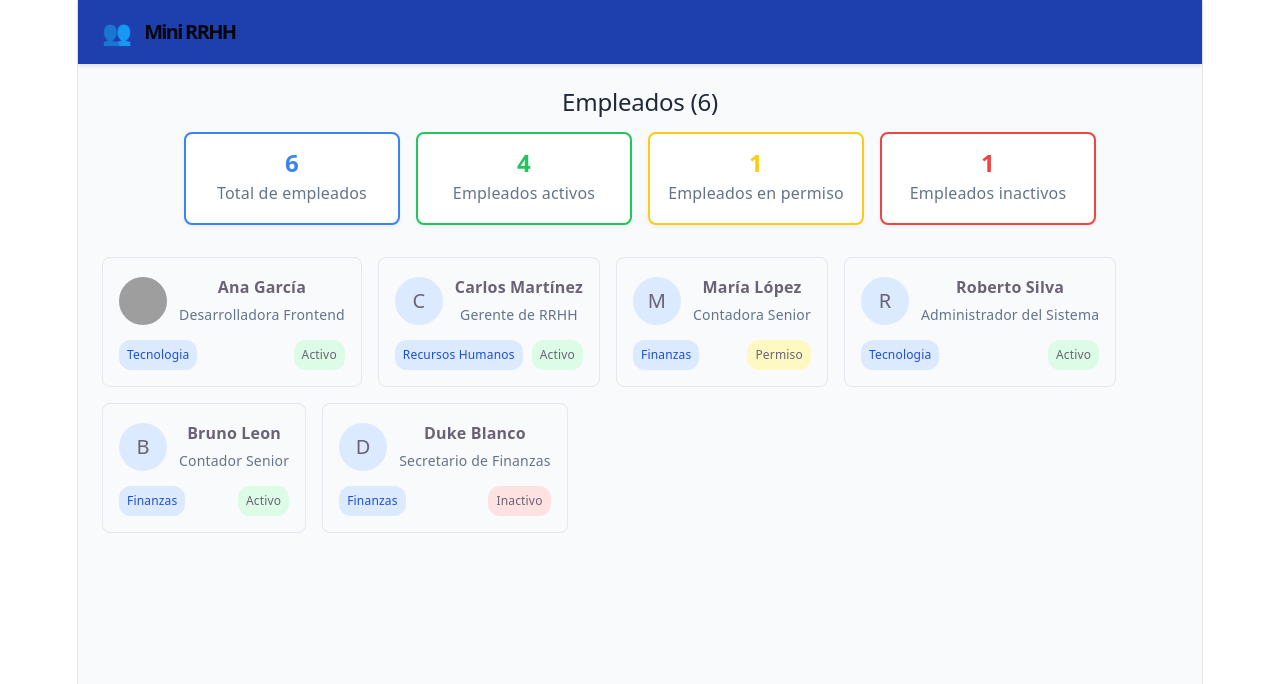
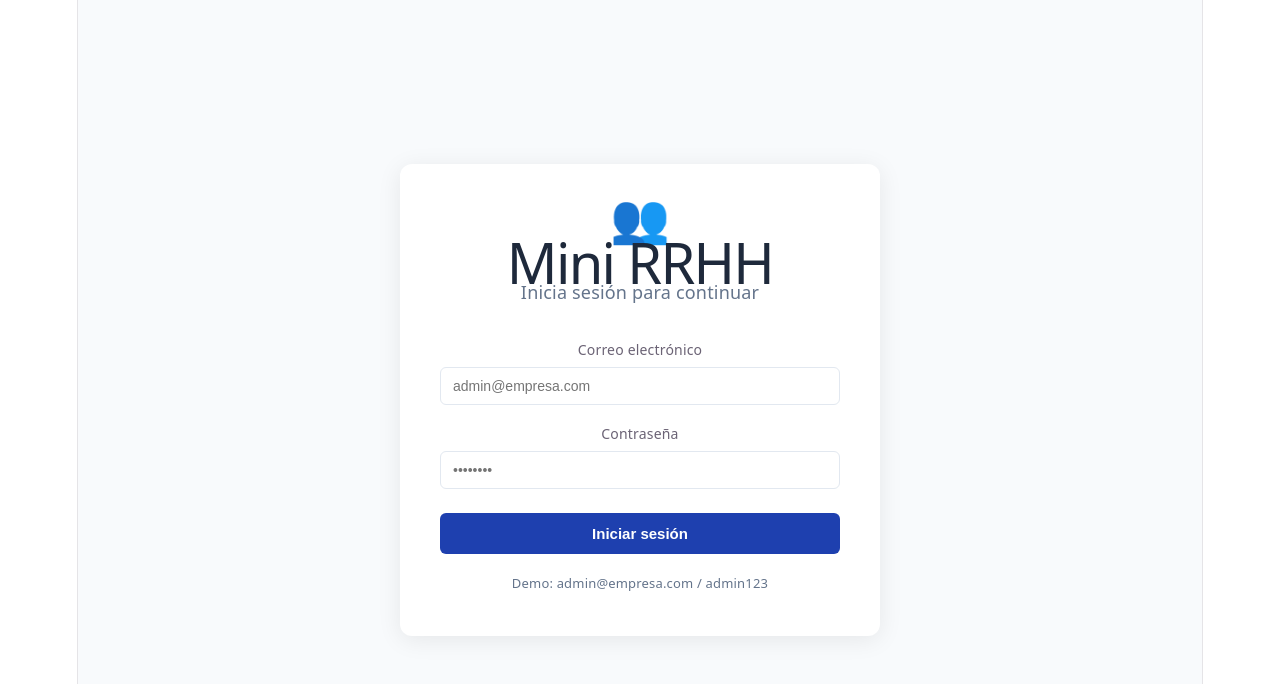
Before and after one commit to Gamesjuegos25/DesarrolloWeb-Tarea1, a React (Vite) app: page /login in a window 1280 px wide. Shown: the top 684 px of the page. Built offline with nearby package versions, Linux system fonts and the light colour scheme; grey boxes are pictures that could not be loaded.

Commit message:
VERSION con login
version con login de la case de primero de agosto

```diff
--- a/package.json
+++ b/package.json
@@ -14,7 +14,8 @@
     "dotenv": "^17.4.2",
     "pg": "^8.22.0",
     "react": "^19.2.7",
-    "react-dom": "^19.2.7"
+    "react-dom": "^19.2.7",
+    "react-router-dom": "^7.18.2"
   },
   "devDependencies": {
     "@eslint/js": "^10.0.1",
--- a/src/App.tsx
+++ b/src/App.tsx
@@ -1,56 +1,88 @@
+// src/App.tsx
+import type { ReactNode } from 'react';
+import { BrowserRouter, Routes, Route, Navigate,Link, useNavigate } from 'react-router-dom';
 import Header from './layouts/Header';
-import EmployeeCard from './components/EmployeeCard';
+import LoginPage from './Pages/LoginPage';
 
-import { mockEmployees } from './utils/mockData';
-import type { Employee } from './types';
-import { StatsBadge } from './components/StatsBadge';
+import DashboardPage from './Pages/DashboardPage';
+import EmployeesPage from './Pages/EmployeesPage';
+import ProtectedRoute from './components/ProtectedRoute';
+import type { User } from './types';
 
+// Layout con Header para páginas autenticadas
+function AppLayout({ children }: { children: ReactNode }) {
+  const navigate = useNavigate();
+  const role = localStorage.getItem('userRole') as User['role'] | null;
+  const name = localStorage.getItem('userName') || '';
 
-function App() {
-  const handleSelectEmployee = (employee: Employee) => {
-    console.log('Empleado seleccionado:', employee.name);
-    alert(`Seleccionaste a ${employee.name} — ${employee.position}`);
+  const user = role ? { id: 1, name, email: '', role, token: '' } as User : undefined;
+
+  const handleLogout = () => {
+    localStorage.removeItem('token');
+    localStorage.removeItem('userRole');
+    localStorage.removeItem('userName');
+    navigate('/login');
   };
 
   return (
     <div style={{ minHeight: '100vh', background: '#f8fafc' }}>
-      <Header />
-      <main style={{ padding: '24px' }}>
-        <h2 style={{ marginBottom: '16px', color: '#1e293b' }}>
-          Empleados ({mockEmployees.length})
-        </h2>
-
-        <div
-          style={{
-            display: 'flex',
-            justifyContent: 'center',
-            gap: '16px',
-            flexWrap: 'wrap',
-            marginTop: '16px',
-            marginBottom: '32px',
-          }}
-        >
-          <StatsBadge label="Total de empleados" value={mockEmployees.length} color="#3b82f6" />
-          <StatsBadge label="Empleados activos" value={mockEmployees.filter(e => e.status === 'active').length} color="#22c55e" />
-          <StatsBadge label="Empleados en permiso" value={mockEmployees.filter(e => e.status === 'on_leave').length} color="#facc15" />
-          <StatsBadge label="Empleados inactivos" value={mockEmployees.filter(e => e.status === 'inactive').length} color="#ef4444" />
-        </div>
-
-
-
-        <div style={{ display: 'flex', gap: '16px', flexWrap: 'wrap' }}>
-          {mockEmployees.map((employee) => (
-            <EmployeeCard
-              key={employee.id}
-              employee={employee}
-              onSelect={handleSelectEmployee}
-            />
-          ))}
-        </div>
-
-      </main>
+      <Header user={user} onLogout={handleLogout} />
+      <main>{children}</main>
     </div>
   );
 }
 
+function App() {
+  return (
+    <BrowserRouter>
+      <Routes>
+        <Route path="/login" element={<LoginPage />} />
+
+        <Route
+          path="/dashboard"
+          element={
+            <ProtectedRoute>
+              <AppLayout>
+                <DashboardPage />
+              </AppLayout>
+            </ProtectedRoute>
+          }
+        />
+
+        <Route
+          path="/empleados"
+          element={
+            <ProtectedRoute>
+              <AppLayout>
+                <EmployeesPage />
+              </AppLayout>
+            </ProtectedRoute>
+          }
+        />
+
+        <Route path="/" element={<Navigate to="/dashboard" replace />} />
+        <Route path="*" element={<Navigate to="/dashboard" replace />} />
+        <Route path="/empleados" element={
+          <ProtectedRoute>
+            <AppLayout>
+              <EmployeesPage />
+            </AppLayout>
+          </ProtectedRoute>
+        } />
+
+        {/* Redirigir raíz según autenticación */}
+        <Route path="/" element={<Navigate to="/dashboard" replace />} />
+
+        {/* 404 */}
+        <Route path="*" element={
+          <div style={{ minHeight: '100vh', background: '#f8fafc', textAlign: 'center', padding: '80px' }}>
+            <h2 style={{ color: '#1e293b' }}>404 - Página no encontrada</h2>
+            <Link to="/dashboard">Volver al inicio</Link>
+          </div>
+        } />
+      </Routes>
+    </BrowserRouter>
+  );
+}
+
 export default App;
--- /dev/null
+++ b/src/Pages/DashboardPage.tsx
@@ -0,0 +1,44 @@
+// src/pages/DashboardPage.tsx
+import { Link } from 'react-router-dom';
+import { mockEmployees } from '../utils/mockData';
+
+function DashboardPage() {
+  const total = mockEmployees.length;
+  const active = mockEmployees.filter(e => e.status === 'active').length;
+  const onLeave = mockEmployees.filter(e => e.status === 'on_leave').length;
+
+  const stats = [
+    { label: 'Total empleados', value: total, color: '#dbeafe', textColor: '#1e40af' },
+    { label: 'Activos', value: active, color: '#dcfce7', textColor: '#166534' },
+    { label: 'En permiso', value: onLeave, color: '#fef9c3', textColor: '#854d0e' },
+  ];
+
+  return (
+  <div style={{ padding: '24px' }}>
+    <h2 style={{ color: '#1e293b', marginBottom: '24px' }}>Dashboard</h2>
+
+    <div style={{ display: 'flex', gap: '16px', marginBottom: '32px', flexWrap: 'wrap' }}>
+      {stats.map(stat => (
+        <div key={stat.label} style={{
+          background: stat.color, padding: '24px', borderRadius: '12px',
+          minWidth: '160px', flex: 1
+        }}>
+          <p style={{ margin: '0 0 4px', color: stat.textColor, fontSize: '14px' }}>{stat.label}</p>
+          <p style={{ margin: 0, fontSize: '36px', fontWeight: 700, color: stat.textColor }}>{stat.value}</p>
+        </div>
+      ))}
+    </div>
+
+    <div style={{ display: 'flex', gap: '12px' }}>
+        <Link to="/empleados" style={{
+            padding: '10px 20px', background: '#1e40af', color: 'white',
+            borderRadius: '6px', textDecoration: 'none', fontSize: '14px'
+        }}>
+            Ver empleados →
+        </Link>
+        </div>
+    </div>
+    );
+    }
+
+    export default DashboardPage;
--- /dev/null
+++ b/src/Pages/LoginPage.tsx
@@ -0,0 +1,141 @@
+// src/pages/LoginPage.tsx
+import { useState } from 'react';
+import { useNavigate } from 'react-router-dom';
+
+function LoginPage() {
+  const navigate = useNavigate();
+  const [email, setEmail] = useState('');
+  const [password, setPassword] = useState('');
+  const [error, setError] = useState('');
+
+  const handleLogin = (e: React.FormEvent) => {
+    e.preventDefault();
+
+    // Simulación de login (en clase 9 conectaremos JWT real)
+    if (email === 'admin@empresa.com' && password === 'admin123') {
+      localStorage.setItem('token', 'mock-token-admin');
+      localStorage.setItem('userRole', 'admin');
+      localStorage.setItem('userName', 'Roberto Silva');
+      navigate('/dashboard');
+    } else if (email === 'rrhh@empresa.com' && password === 'rrhh123') {
+      localStorage.setItem('token', 'mock-token-hr');
+      localStorage.setItem('userRole', 'hr');
+      localStorage.setItem('userName', 'Carlos Martinez');
+      navigate('/dashboard');
+    } else {
+      setError('Credenciales incorrectas. Prueba: admin@empresa.com / admin123');
+    }
+  };
+
+  return (
+    <div
+      style={{
+        minHeight: '100vh',
+        display: 'flex',
+        alignItems: 'center',
+        justifyContent: 'center',
+        background: '#f8fafc',
+      }}
+    >
+      <div
+        style={{
+          background: 'white',
+          padding: '40px',
+          borderRadius: '12px',
+          boxShadow: '0 4px 24px rgba(0,0,0,0.08)',
+          width: '100%',
+          maxWidth: '400px',
+        }}
+      >
+        <div style={{ textAlign: 'center', marginBottom: '32px' }}>
+          <span style={{ fontSize: '48px' }}>👥</span>
+          <h1 style={{ margin: '8px 0 4px', color: '#1e293b' }}>Mini RRHH</h1>
+          <p style={{ margin: 0, color: '#64748b' }}>Inicia sesión para continuar</p>
+        </div>
+
+        <form onSubmit={handleLogin}>
+          <div style={{ marginBottom: '16px' }}>
+            <label
+              style={{
+                display: 'block',
+                marginBottom: '4px',
+                fontSize: '14px',
+                fontWeight: 500,
+              }}
+            >
+              Correo electrónico
+            </label>
+            <input
+              type="email"
+              value={email}
+              onChange={(e) => setEmail(e.target.value)}
+              placeholder="admin@empresa.com"
+              required
+              style={{
+                width: '100%',
+                padding: '10px 12px',
+                border: '1px solid #e2e8f0',
+                borderRadius: '6px',
+                fontSize: '14px',
+                boxSizing: 'border-box',
+              }}
+            />
+          </div>
+
+          <div style={{ marginBottom: '24px' }}>
+            <label
+              style={{
+                display: 'block',
+                marginBottom: '4px',
+                fontSize: '14px',
+                fontWeight: 500,
+              }}
+            >
+              Contraseña
+            </label>
+            <input
+              type="password"
+              value={password}
+              onChange={(e) => setPassword(e.target.value)}
+              placeholder="••••••••"
+              required
+              style={{
+                width: '100%',
+                padding: '10px 12px',
+                border: '1px solid #e2e8f0',
+                borderRadius: '6px',
+                fontSize: '14px',
+                boxSizing: 'border-box',
+              }}
+            />
+          </div>
+
+         {error && (
+        <div style={{
+          background: '#fee2e2', color: '#dc2626', padding: '10px 12px',
+          borderRadius: '6px', marginBottom: '16px', fontSize: '13px'
+        }}>
+          {error}
+        </div>
+      )}
+
+      <button
+        type="submit"
+        style={{
+          width: '100%', padding: '12px', background: '#1e40af', color: 'white',
+          border: 'none', borderRadius: '6px', cursor: 'pointer',
+          fontSize: '15px', fontWeight: 600
+        }}
+      >
+        Iniciar sesión
+      </button>
+      </form>
+      <p style={{ marginTop: '16px', fontSize: '13px', color: '#64748b', textAlign: 'center' }}>
+        Demo: admin@empresa.com / admin123
+        </p>
+      </div>
+    </div>
+  );
+}
+
+export default LoginPage;
--- /dev/null
+++ b/src/components/ProtectedRoute.tsx
@@ -0,0 +1,19 @@
+// src/components/ProtectedRoute.tsx
+import type { ReactNode } from 'react';
+import { Navigate } from 'react-router-dom';
+
+interface ProtectedRouteProps {
+  children: ReactNode;
+}
+
+function ProtectedRoute({ children }: ProtectedRouteProps) {
+  const token = localStorage.getItem('token');
+
+  if (!token) {
+    return <Navigate to="/login" replace />;
+  }
+
+  return <>{children}</>;
+}
+
+export default ProtectedRoute;
```
Also changed, not shown: 2 other files (tests, documents, lock files or other folders).
